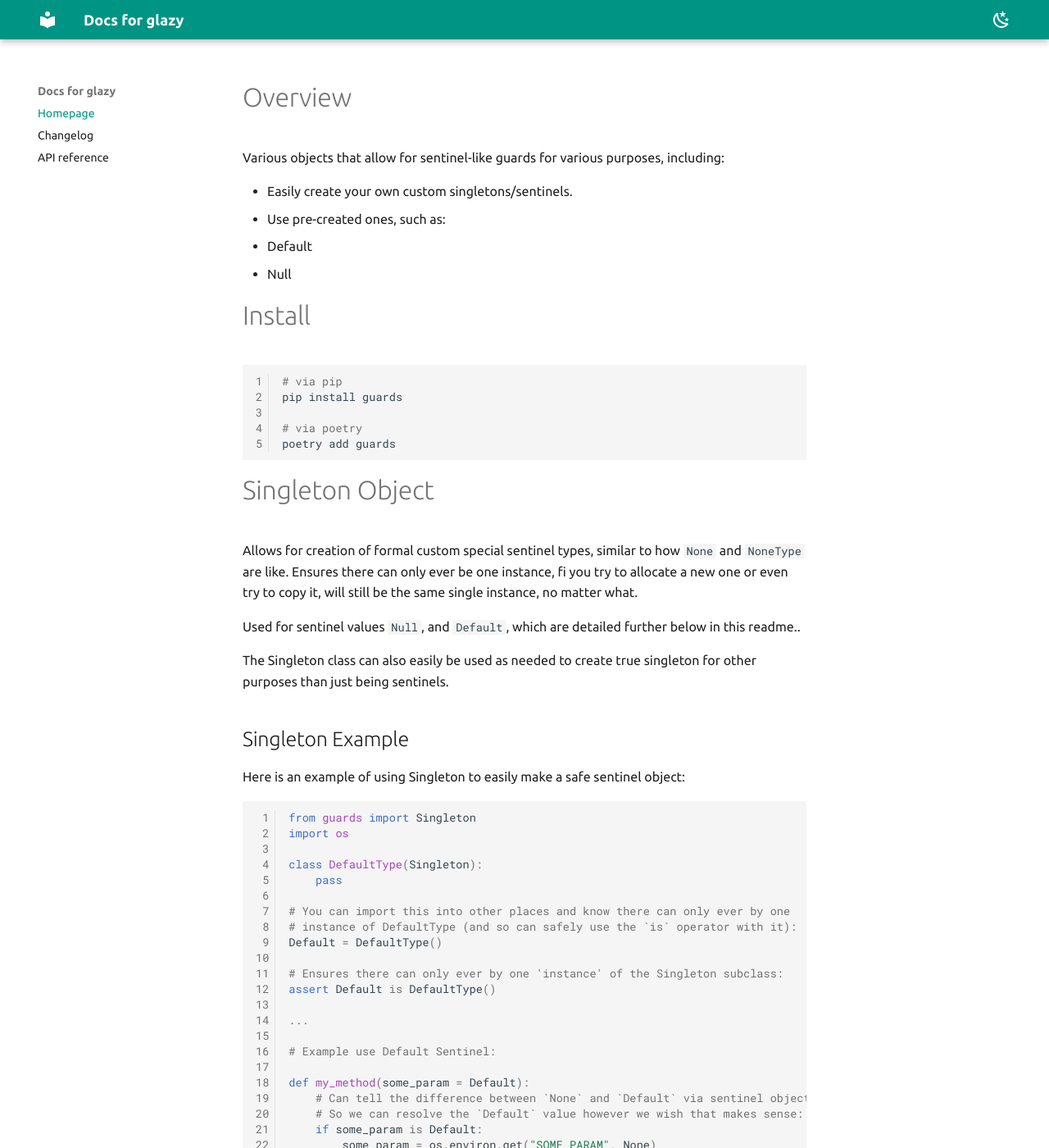
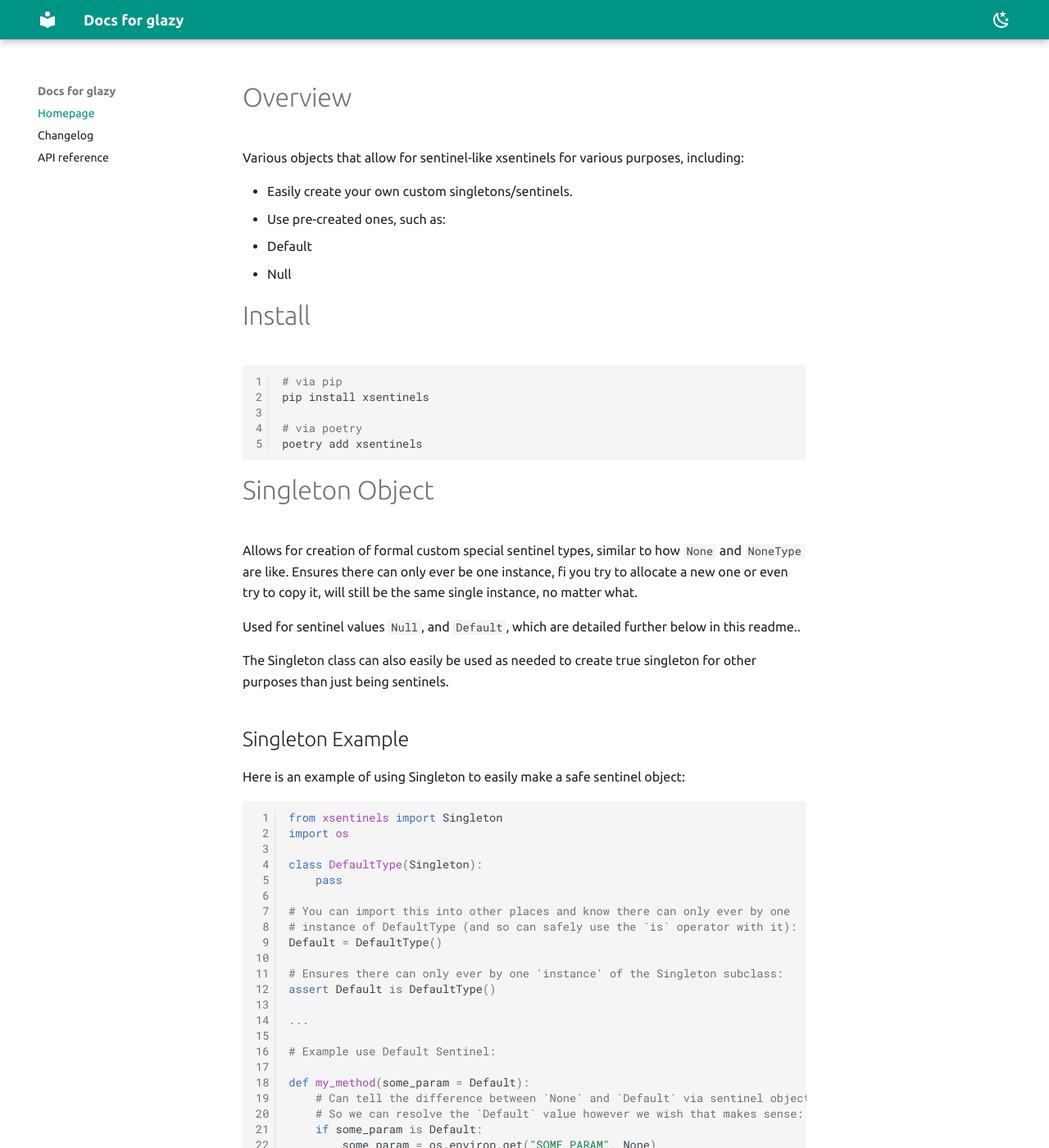
Before and after one commit to xyngular/py-guards, an MkDocs documentation site: the page built from docs/index.md, in a window 1280 px wide and 1400 px high. Shown: the whole window at 82% size. Built offline with MkDocs 1.6.1 and Material for MkDocs 9.7.7, drawn with Linux system fonts in a browser that asks for light colours; some of the changed text lies outside the part shown.

Commit message:
feat: rename library from `guards` to `xsentinels`.

````diff
--- a/docs/index.md
+++ b/docs/index.md
@@ -1,6 +1,6 @@
 # Overview
 
-Various objects that allow for sentinel-like guards for various purposes, including:
+Various objects that allow for sentinel-like xsentinels for various purposes, including:
 
 - Easily create your own custom singletons/sentinels.
 - Use pre-created ones, such as:
@@ -12,10 +12,10 @@ Various objects that allow for sentinel-like guards for various purposes, includ
 
 ```bash
 # via pip
-pip install guards
+pip install xsentinels
 
 # via poetry
-poetry add guards
+poetry add xsentinels
 ```
 
 # Singleton Object
@@ -35,7 +35,7 @@ purposes than just being sentinels.
 Here is an example of using Singleton to easily make a safe sentinel object:
 
 ```python
-from guards import Singleton
+from xsentinels import Singleton
 import os
 
 class DefaultType(Singleton):
@@ -78,7 +78,7 @@ JSON document.
 Here is an example of using `Null`:
 
 ```python
-from guards import Null
+from xsentinels import Null
 
 class SomeClass:
     nullable_str = 'default-str'
@@ -128,7 +128,7 @@ The `Default` sentential value can help you do this easily.
 Here is an example of using `Default`:
 
 ```python
-from guards import Default
+from xsentinels import Default
 import os
 
 def my_method(some_param = Default):
@@ -154,7 +154,7 @@ a Null or Optional type, along with the non-null/default type.
 When you do something like this:
 
 ```python
-from guards import Nullable, unwrap_union
+from xsentinels import Nullable, unwrap_union
 from typing import get_type_hints
 
 class MyClass:
--- a/mkdocs.yml
+++ b/mkdocs.yml
@@ -6,7 +6,7 @@ dev_addr: 127.0.0.1:7000
 nav:
   - Homepage: index.md
   - Changelog: changelog.md
-  - API reference: api/guards/" target="_blank
+  - API reference: api/xsentinels/" target="_blank
 
 theme:
   name: material
````
Also changed, not shown: CHANGELOG.md (+12 -12 lines), README.md (+6 -6 lines), pyproject.toml (+4 -4 lines), 5 other files.
